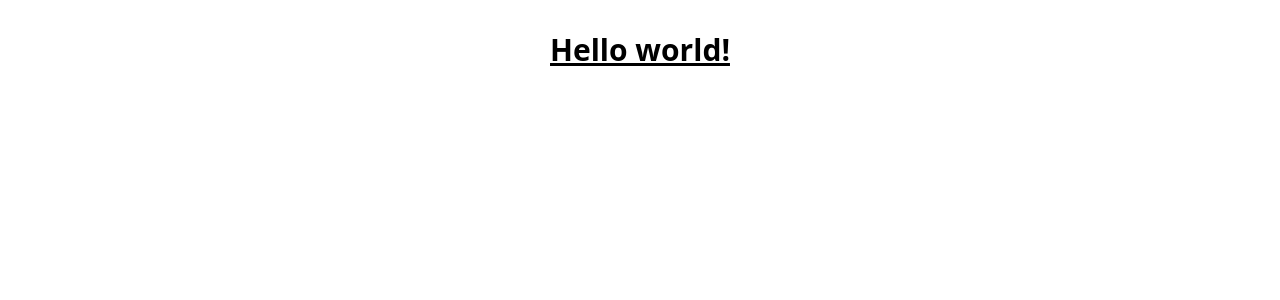
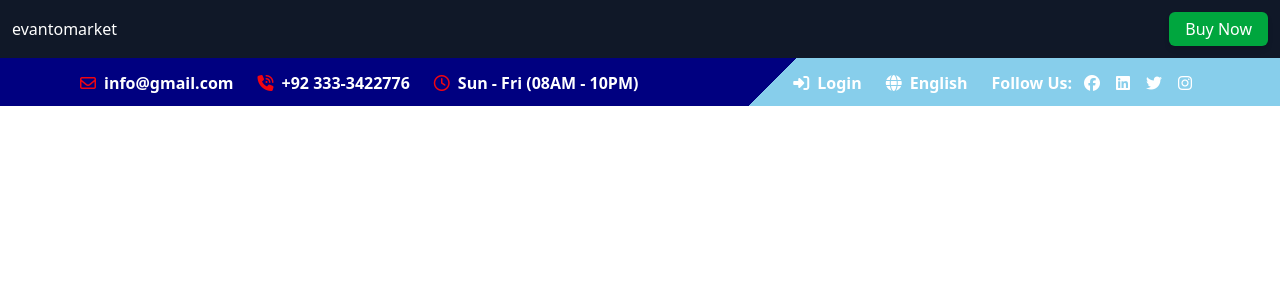
Before and after one commit to Shahzain333/CareTaker-Website, a React (Vite) app: page / in a window 1280 px wide. Shown: the top 300 px of the page. Built offline with nearby package versions, Linux system fonts and the light colour scheme.

Commit message:
add topBar component

```diff
--- a/index.html
+++ b/index.html
@@ -9,5 +9,6 @@
   <body>
     <div id="root"></div>
     <script type="module" src="/src/main.jsx"></script>
+    <script src="https://kit.fontawesome.com/b48da2c563.js" crossorigin="anonymous"></script>
   </body>
 </html>
--- a/package.json
+++ b/package.json
@@ -13,6 +13,7 @@
     "@tailwindcss/vite": "^4.0.7",
     "react": "^19.0.0",
     "react-dom": "^19.0.0",
+    "react-router-dom": "^7.2.0",
     "tailwindcss": "^4.0.7"
   },
   "devDependencies": {
--- a/src/App.jsx
+++ b/src/App.jsx
@@ -1,14 +1,20 @@
-import { useState } from 'react'
-import './App.css'
+import { Header } from './Components/index'
+import { Outlet } from 'react-router-dom'
 
 function App() {
-  const [count, setCount] = useState(0)
 
   return (
     <>
-      <h1 className="text-3xl font-bold underline">
-        Hello world!
-      </h1>
+      <div>
+        <Header />
+      </div>
+      {/* <main>
+        <Outlet/>
+      </main> */}
+      {/* <div>
+
+      </div>
+      */}
     </>
   )
 }
--- /dev/null
+++ b/src/Components/Button.jsx
@@ -0,0 +1,16 @@
+import React from 'react'
+
+export default  function Button({
+    children = '',
+    type = '',
+    className = '',
+    ...props
+}) {
+  return (
+    <>
+      <button type={type} className={` px-4 py-[5px] rounded-md ${className}`} {...props}>
+        { children }
+      </button>
+    </>
+  )
+}
--- /dev/null
+++ b/src/Components/Container.jsx
@@ -0,0 +1,9 @@
+import React from 'react'
+
+export default function Container({ children }) {
+  return (
+    <div className='container mx-auto overflow-hidden '>
+      { children }
+    </div>
+  )
+}
--- /dev/null
+++ b/src/Components/footer/Footer.jsx
@@ -0,0 +1,9 @@
+import React from 'react'
+
+function Footer() {
+  return (
+    <div>Footer</div>
+  )
+}
+
+export default Footer
--- /dev/null
+++ b/src/Components/header/Header.jsx
@@ -0,0 +1,12 @@
+import React, { useState } from "react";
+import TopBar from "../topBar/TopBar";
+
+export default function Header() {
+
+
+  return (
+    <>
+      <TopBar />
+    </>
+  );
+}
--- /dev/null
+++ b/src/Components/index.js
@@ -0,0 +1,9 @@
+import Header from "./header/Header";
+import TopBar from "./topBar/TopBar";
+import Footer from "./footer/Footer"
+
+export {
+    TopBar,
+    Header,
+    Footer
+};
--- /dev/null
+++ b/src/Components/topBar/TopBar.jsx
@@ -0,0 +1,138 @@
+import React, { useState } from "react";
+import Button from "../Button";
+import { Link, NavLink } from "react-router-dom";
+
+
+export default function TopBar() {
+
+  const [isOpen, setIsOpen] = useState(false);
+
+  // Move options above useState
+  const options = [
+    { label: "English", value: "en" },
+    { label: "German", value: "gr" },
+    { label: "Russian", value: "rus" },
+    { label: "Spanish", value: "spain" },
+  ];
+
+  const [selectedOption, setSelectedOption] = useState(options[0]); // Default to first option
+
+  const topBarOne = [
+    { title: "info@gmail.com", style: "fa-regular fa-envelope" },
+    { title: "+92 333-3422776", style: "fa-solid fa-phone-volume" },
+    { title: "Sun - Fri (08AM - 10PM)", style: "fa-regular fa-clock" },
+  ];
+
+  function handleSelect(option) {
+    setSelectedOption(option);
+    setIsOpen(false);
+  }
+
+  return (
+    <>
+      <div className="bg-gray-900 fixed w-full text-white flex flex-col m-0 p-0">
+
+        {/* First TopBar */}
+        <div className="flex justify-between items-center p-3">
+
+          <div className="">evantomarket</div>
+
+          <div className="">
+            <Button type="button" className="bg-green-600 shadow-md border-none cursor-pointer hover:opacity-95
+            transition-all duration-300">
+              Buy Now
+            </Button>
+          </div>
+
+        </div>
+
+        {/* Second TopBar */}
+        <div className="h-12 text-[1rem] font-semibold bg-[linear-gradient(135deg,_#000080_60%,_#87CEEB_40%)] p-2">
+
+          <div className="mx-auto flex justify-between items-center">
+
+            <div className="flex items-center space-x-6 ml-18">
+
+              {topBarOne.map((top, index) => (
+
+                <span key={index} className="flex items-center justify-between gap-2 hover:text-red-500 transition-all
+                duration-300 ease-in-out cursor-pointer">
+                  <i className={top.style} style={{ color: "#f00511" }}></i>
+                  {top.title}
+                </span>
+
+              ))}
+
+            </div>
+
+
+
+              <div className="flex items-center justify-between gap-2 transition-all duration-300 ease-in-out
+              cursor-pointer mr-20">
+
+                <div className="">
+
+                  <Button type="button" className="flex items-center justify-between gap-2 hover:text-gray-800 cursor-pointer">
+                    <i className="fa-solid fa-right-to-bracket" style={{ color: "white" }}></i>
+                    Login
+                  </Button>
+
+                </div>
+
+                <div className="flex items-center justify-between gap-2">
+
+                <i class="fa-solid fa-globe"></i>
+
+                {/* Custom Select Dropdown */}
+                <div className="relative">
+
+                  <div className="rounded cursor-pointer" onClick={() => setIsOpen(!isOpen)}>
+                    {selectedOption?.label || "Select an option"}
+                  </div>
+
+                  {isOpen && (
+
+                    <ul className="absolute w-22 bg-white border border-gray-300 rounded-lg shadow-lg z-10">
+
+                      {options.map((option) => (
+
+                        <li key={option.value} className="px-4 py-2 cursor-pointer text-black hover:bg-red-500
+                        rounded-lg" onClick={() => handleSelect(option)}>
+                          {option.label}
+                        </li>
+
+                       ))}
+
+                    </ul>
+
+                  )}
+
+                </div>
+
+                </div>
+
+                <div className="flex items-center justify-between gap-3">
+
+                  <h6 className="ml-4">Follow Us:</h6>
+
+                  <div className="flex items-center justify-between gap-4">
+                    <i className="fa-brands fa-facebook hover:text-black"></i>
+                    <i className="fa-brands fa-linkedin hover:text-black"></i>
+                    <i className="fa-brands fa-twitter hover:text-black"></i>
+                    <i className="fa-brands fa-instagram hover:text-black"></i>
+                  </div>
+
+                </div>
+
+              </div>
+
+            </div>
+
+          </div>
+
+        </div>
+
+
+    </>
+  );
+}
--- /dev/null
+++ b/src/CustomSelect.jsx
@@ -0,0 +1,55 @@
+import { useState } from "react";
+
+const CustomSelect = ({
+  options = [
+    { label: "English", value: "Eng",  },
+    { label: "Germany", value: "Ger" },
+    { label: "Russian", value: "Rus" },
+    { label: "Spanish", value: "spain" }
+  ],
+  handleSelect
+}) => {
+
+  const [isOpen, setIsOpen] = useState(false);
+  const [selectedOption, setSelectedOption] = useState(options[0]); // Default to first option
+
+  const handleOptionClick = (option) => {
+    setSelectedOption(option);
+    if (handleSelect) {
+      handleSelect(option.value); // Ensure we pass the correct value
+    }
+    setIsOpen(false);
+  };
+
+  return (
+
+    <div className="relative w-32 text-black">
+
+      {/* Select Box */}
+      <div className="rounded-lg cursor-pointer " onClick={() => setIsOpen(!isOpen)}>
+        {selectedOption?.label || "Select an option"}
+      </div>
+
+      {/* Options Box */}
+      {isOpen && options.length > 0 && (
+
+        <ul className="absolute w-full bg-white border border-gray-300 rounded-lg shadow-lg z-10">
+
+          {options.map((option) => (
+
+            <li key={option.value} className="px-4 py-2 cursor-pointer hover:bg-red-500 hover:text-white rounded-lg"
+              onClick={() => handleOptionClick(option)}>
+              {option.label}
+            </li>
+
+          ))}
+
+        </ul>
+
+    )}
+
+    </div>
+  );
+};
+
+export default CustomSelect;
--- a/vite.config.js
+++ b/vite.config.js
@@ -5,7 +5,7 @@ import tailwindcss from '@tailwindcss/vite'
 // https://vite.dev/config/
 export default defineConfig({
   plugins: [
-    react(),
     tailwindcss(),
+    react()
   ],
 })
```
Also changed, not shown: src/index.css (line endings or trailing spaces), 1 other file (tests, documents, lock files or other folders).
